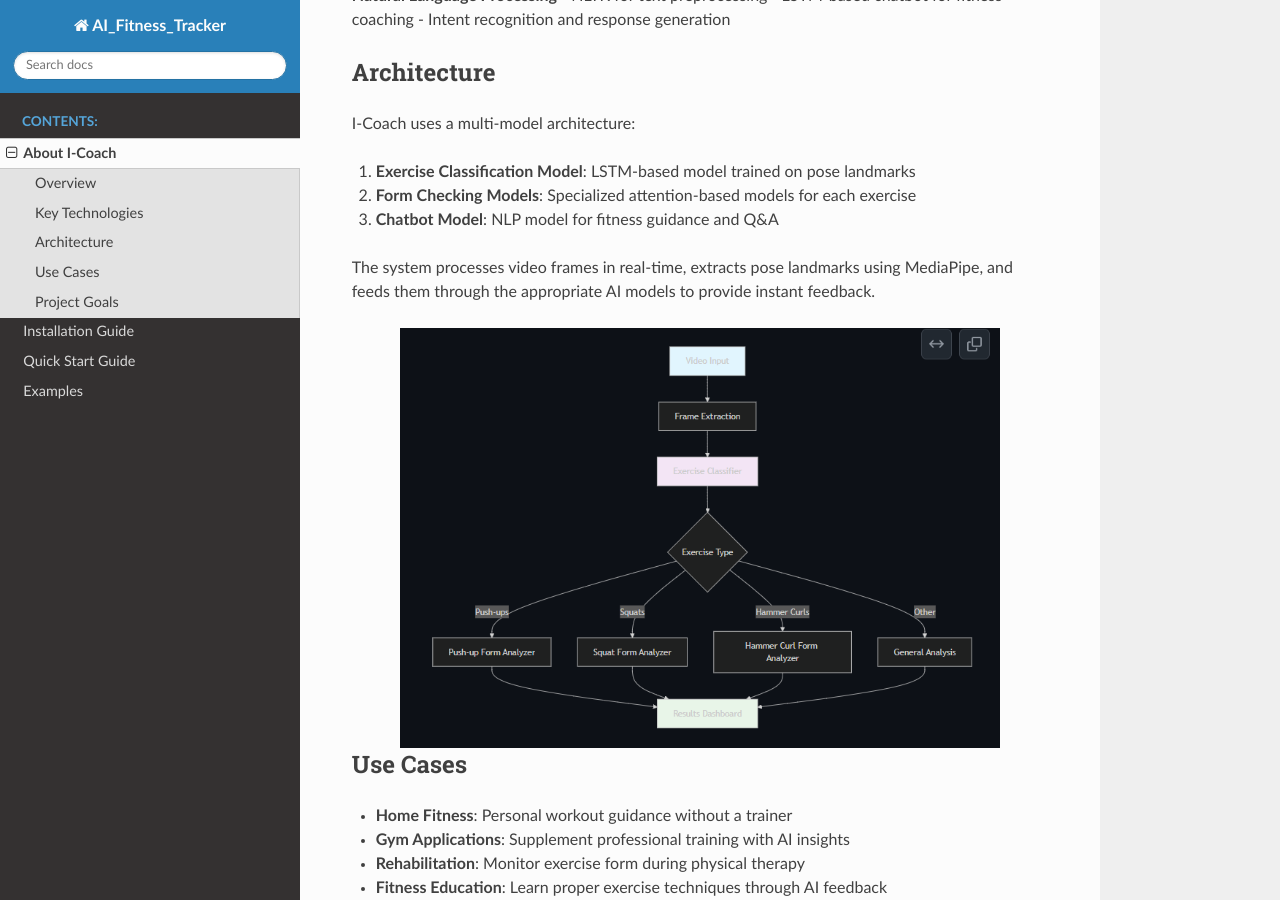
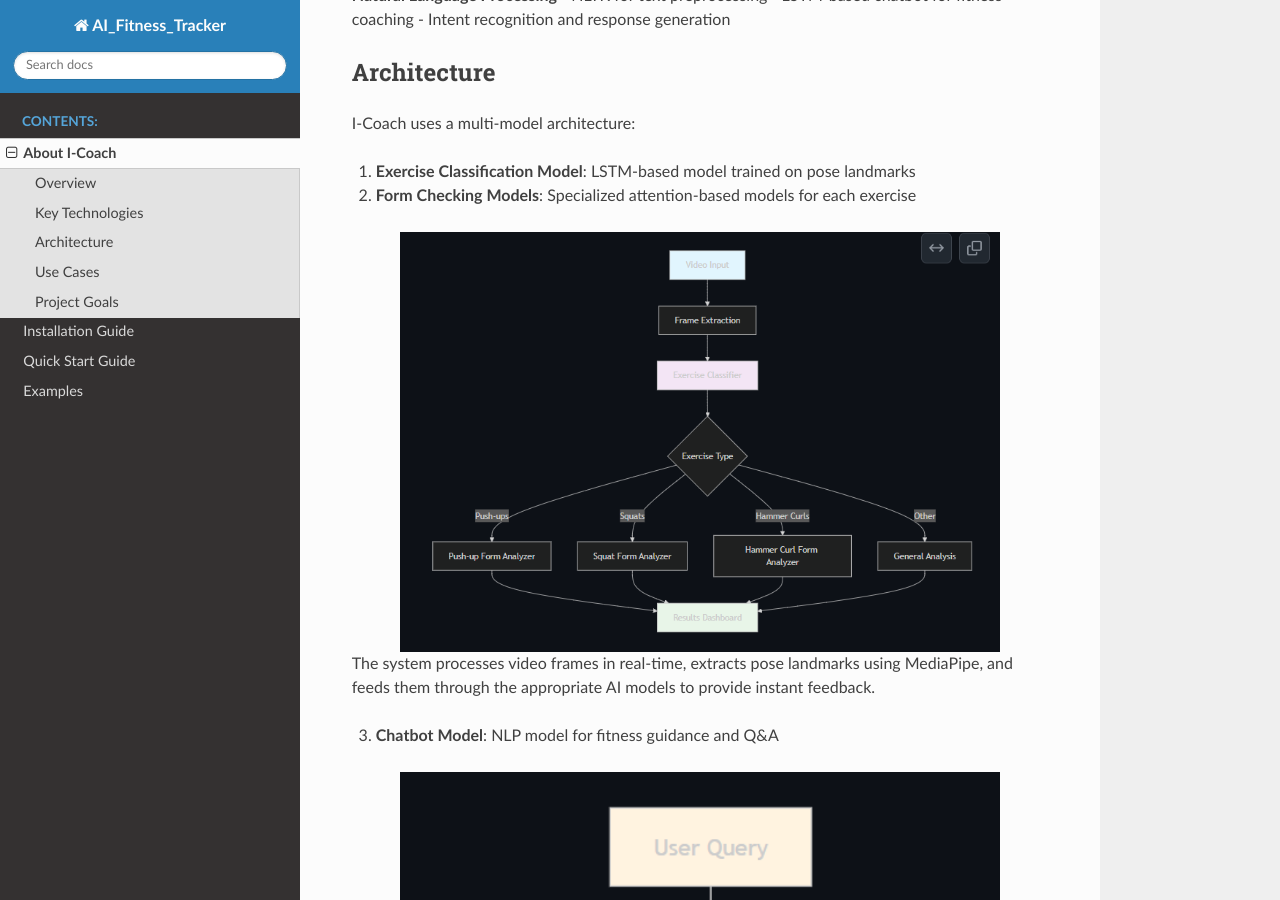
Before and after one commit to 1achraf1/I-COACH, a Sphinx documentation site: the page built from source/about/index.rst, in a window 1280 px wide and 900 px high, scrolled down 552 px. Built offline with Sphinx 7.4.7 and the Read the Docs theme 3.1.0, drawn with Linux system fonts in a browser that asks for light colours; pages that are not in the unit, such as notebooks, are missing from menus.

Commit message:
Update index.rst

```diff
--- a/source/about/index.rst
+++ b/source/about/index.rst
@@ -32,14 +32,24 @@ I-Coach uses a multi-model architecture:
 
 1. **Exercise Classification Model**: LSTM-based model trained on pose landmarks
 2. **Form Checking Models**: Specialized attention-based models for each exercise
+
+.. image:: images/pipeline.png
+   :alt: computer vision pipeline
+   :width: 600px
+   :align: center
+The system processes video frames in real-time, extracts pose landmarks using MediaPipe, and feeds them through the appropriate AI models to provide instant feedback.
+
 3. **Chatbot Model**: NLP model for fitness guidance and Q&A
 
-The system processes video frames in real-time, extracts pose landmarks using MediaPipe, and feeds them through the appropriate AI models to provide instant feedback.
 
-.. image:: images/pipeline.png
-   :alt: I-COACH Screenshot
+.. image:: images/nlp_pipeline.png
+   :alt: computer vision pipeline
    :width: 600px
    :align: center
+
+
+
+
 
 Use Cases
 ---------
```
